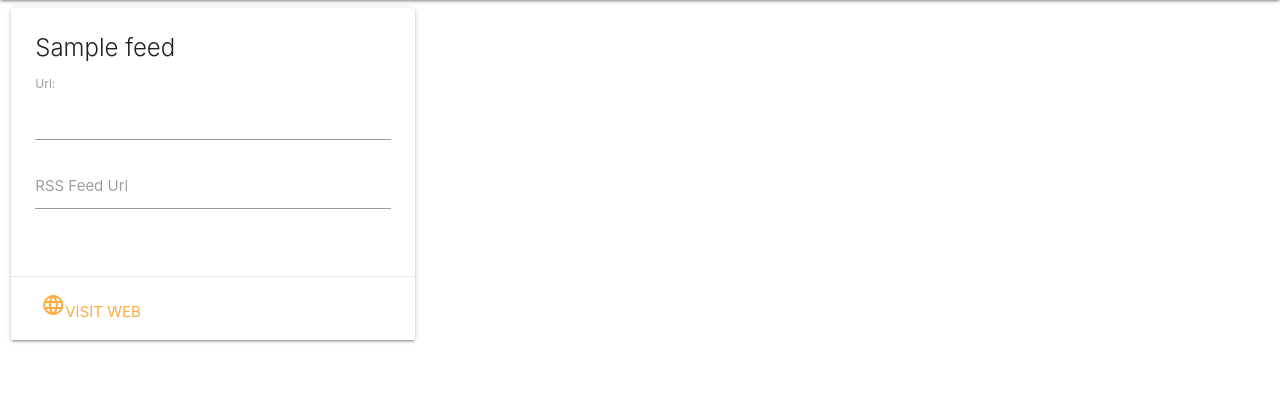
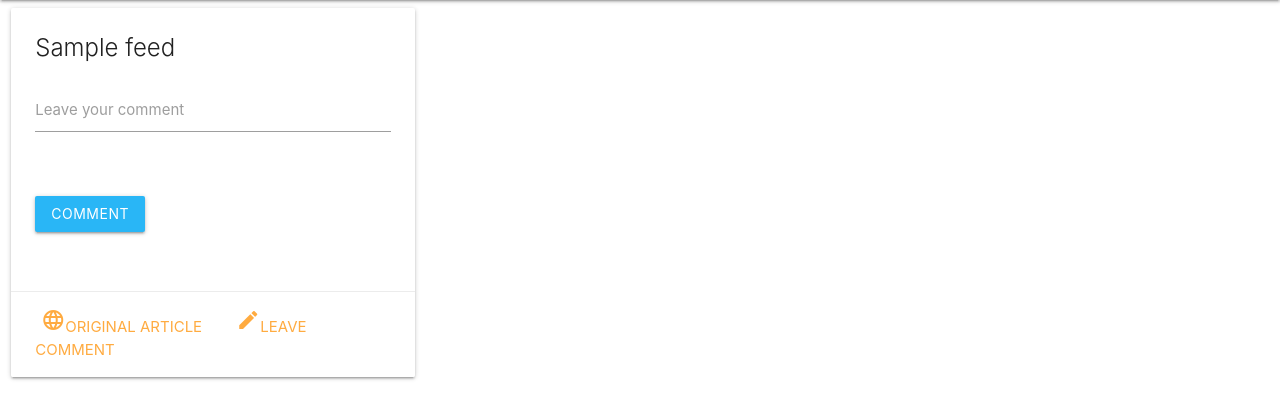
Before and after one commit to daniyarchambylov/rss-parser, a Django app: template rss_parser/feeds/templates/feeds/list.html in a window 1280 px wide. Shown: the part 64-483 px from the top of the page. Run offline with Django 3.2, Linux system fonts and the light colour scheme; tables that the repository leaves empty hold one stand-in row (values such as "Sample post"); the template is opened without the code that fills it: values that come from a table or form of the project are taken from there, most other values are stand-ins (such as "Sample title", 1, 10 or a date in 2020); parts of the project's set-up code (start-up, migrations or seed data) failed here and were passed over; some libraries are stand-ins or nearby versions.

Commit message:
Fix comment html

```diff
--- a/rss_parser/accounts/templates/accounts/login.html
+++ b/rss_parser/accounts/templates/accounts/login.html
@@ -23,7 +23,7 @@
                         </div>
                     </div>
                     <div class="card-action">
-                        <button class="btn waves-effect waves-light" type="submit">
+                        <button class="btn light-blue lighten-1" type="submit">
                             Login
                             <i class="material-icons right">send</i>
                         </button>
--- a/rss_parser/accounts/templates/accounts/registration.html
+++ b/rss_parser/accounts/templates/accounts/registration.html
@@ -29,7 +29,7 @@
                         </div>
                     </div>
                     <div class="card-action">
-                        <button class="btn waves-effect waves-light" type="submit">
+                        <button class="btn light-blue lighten-1" type="submit">
                             Register
                             <i class="material-icons right">send</i>
                         </button>
--- a/rss_parser/feeds/templates/feeds/incs/card_article.html
+++ b/rss_parser/feeds/templates/feeds/incs/card_article.html
@@ -8,30 +8,42 @@
         <p class="card-subtitle grey-text text-darken-2">{{ article.summary }}</p>
         {% if article.author %}
             <div class="row card-row">
-                <span class="text-darken-2 card-info">{{ article.author }}</span>
+                <span class="text-darken-2 card-info">Author: {{ article.author }}</span>
             </div>
         {% endif %}
 
         {% if form %}
             <form method="post">
                 {% csrf_token %}
-                {{ form.as_p }}
+                {% for hidden in form.hidden_fields %}
+                    {{ hidden }}
+                {% endfor %}
                 <div class="row">
                     <div class="input-field col s12">
-                        <input id="url" type="text" class="validate{% if form.url.errors %} invalid{% endif %}" name="url" value="{{ form.url.value|default:'' }}">
-                        <label for="url">RSS Feed Url</label>
-                        {% if form.url.errors %}
-                            {% for e in form.url.errors %}
+                        <textarea id="textarea1" class="materialize-textarea" name="comment"></textarea>
+                        <label for="textarea1">Leave your comment</label>
+                        {% if form.comment.errors %}
+                            {% for e in form.comment.errors %}
                                 <span class="helper-text" data-error="{{ e }}"></span>
                             {% endfor %}
                         {% endif %}
+                    </div>
+                </div>
+                <div class="row">
+                    <div class="input-field col s12">
+                            <button class="btn light-blue lighten-1" type="submit">
+                                Comment
+                            </button>
                     </div>
                 </div>
             </form>
         {% endif %}
         </div>
         <div class="card-action">
-            <a href="{{  article.link }}" target="_blank"><i class="material-icons">&nbsp;language</i>VISIT WEB</a>
+            <a href="{{ article.link }}" target="_blank"><i class="material-icons">&nbsp;language</i>Original article</a>
+            {% if enable_comment %}
+                <a href="{% url 'feed-article-detail' article.id %}"><i class="material-icons">&nbsp;edit</i>Leave Comment</a>
+            {% endif %}
         </div>
     </div>
 </div>
--- a/rss_parser/feeds/templates/feeds/list.html
+++ b/rss_parser/feeds/templates/feeds/list.html
@@ -10,7 +10,7 @@
       <div class="col s12">
         <div id="card-container" class="row">
             {% for article in object_list %}
-                {% include 'feeds/incs/card_article.html' with article=article %}
+                {% include 'feeds/incs/card_article.html' with article=article enable_comment=True %}
             {% empty %}
                 <div>No articles yet.</div>
             {% endfor %}
```
